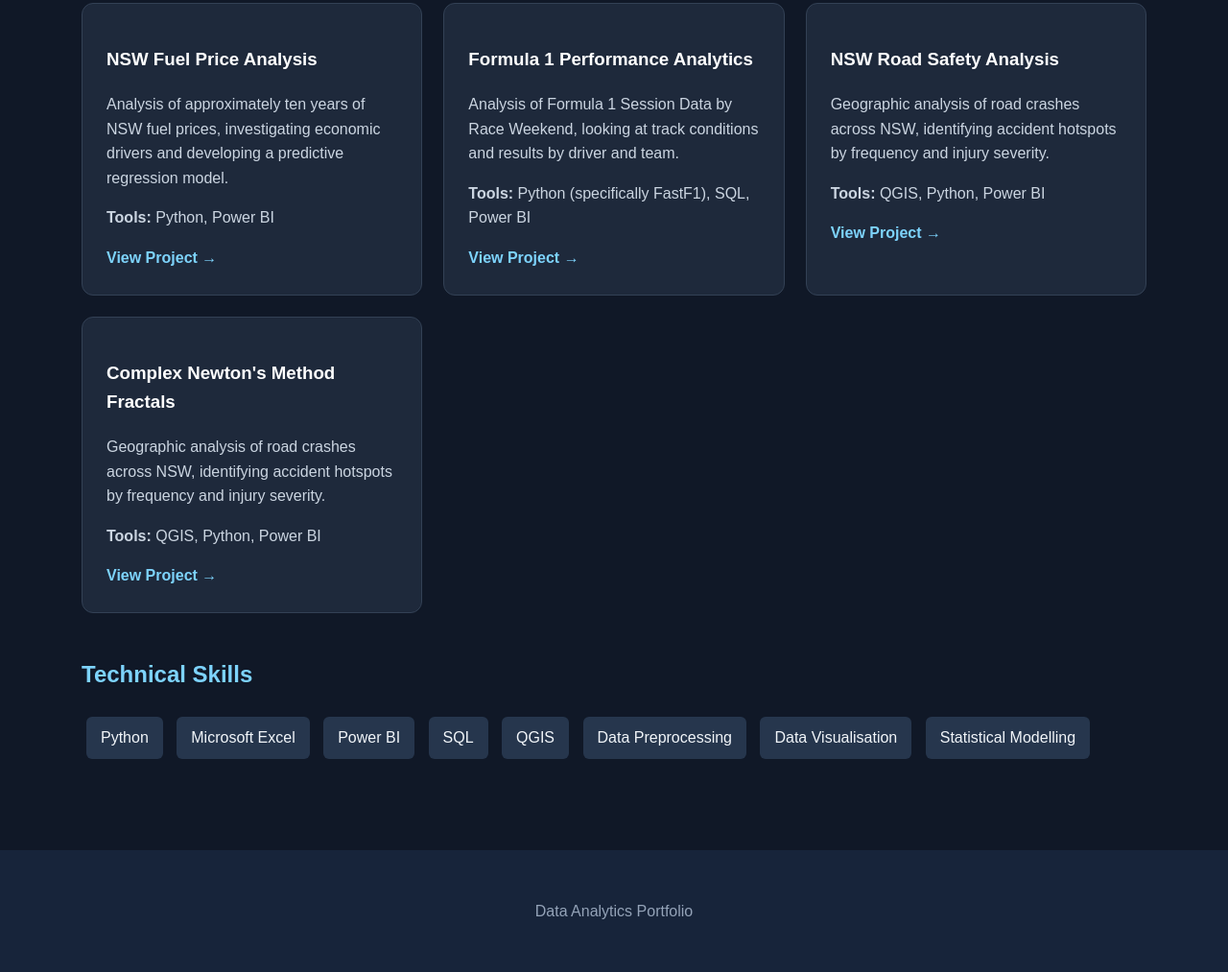
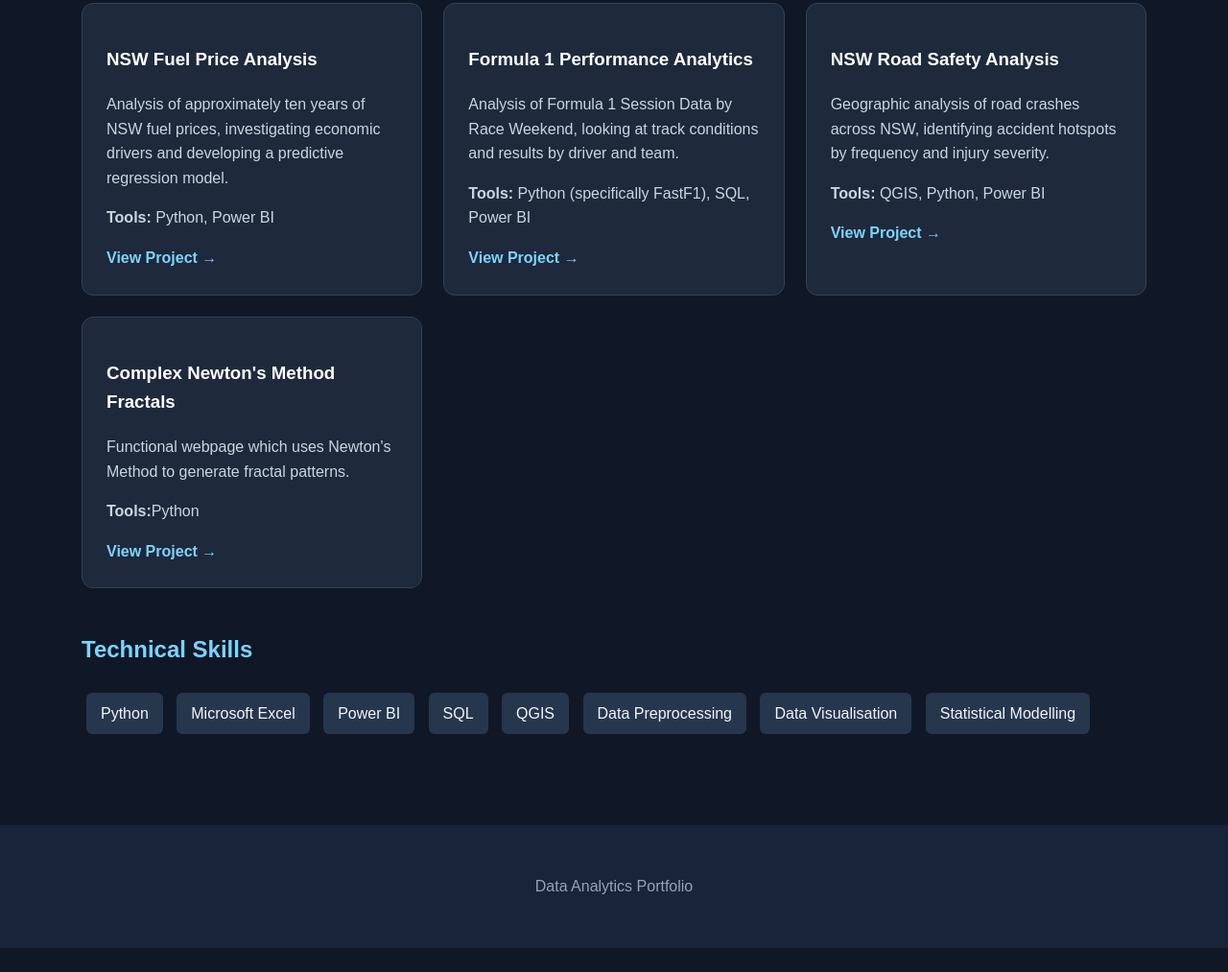
Before and after one commit to nicholasboxall/nicholasboxall.github.io, a plain HTML site: page index.html in a window 1280 px wide. Shown: the part 910-1923 px from the top of the page at 96% size. After the commit the page ends 1898 px from the top, so only its background shows below. Drawn offline with Linux system fonts and the light colour scheme.

Commit message:
Update index.html

```diff
--- a/index.html
+++ b/index.html
@@ -180,10 +180,9 @@
             <div class="card">
                 <h3>Complex Newton's Method Fractals</h3>
                 <p>
-                    Geographic analysis of road crashes across NSW,
-                    identifying accident hotspots by frequency and injury severity.
+                    Functional webpage which uses Newton's Method to generate fractal patterns.
                 </p>
-                <p><strong>Tools:</strong> QGIS, Python, Power BI</p>
+                <p><strong>Tools:</strong>Python</p>
                 <a href="projects/complex_newtons_method_fractals.html">View Project →</a>
             </div>
 
```
